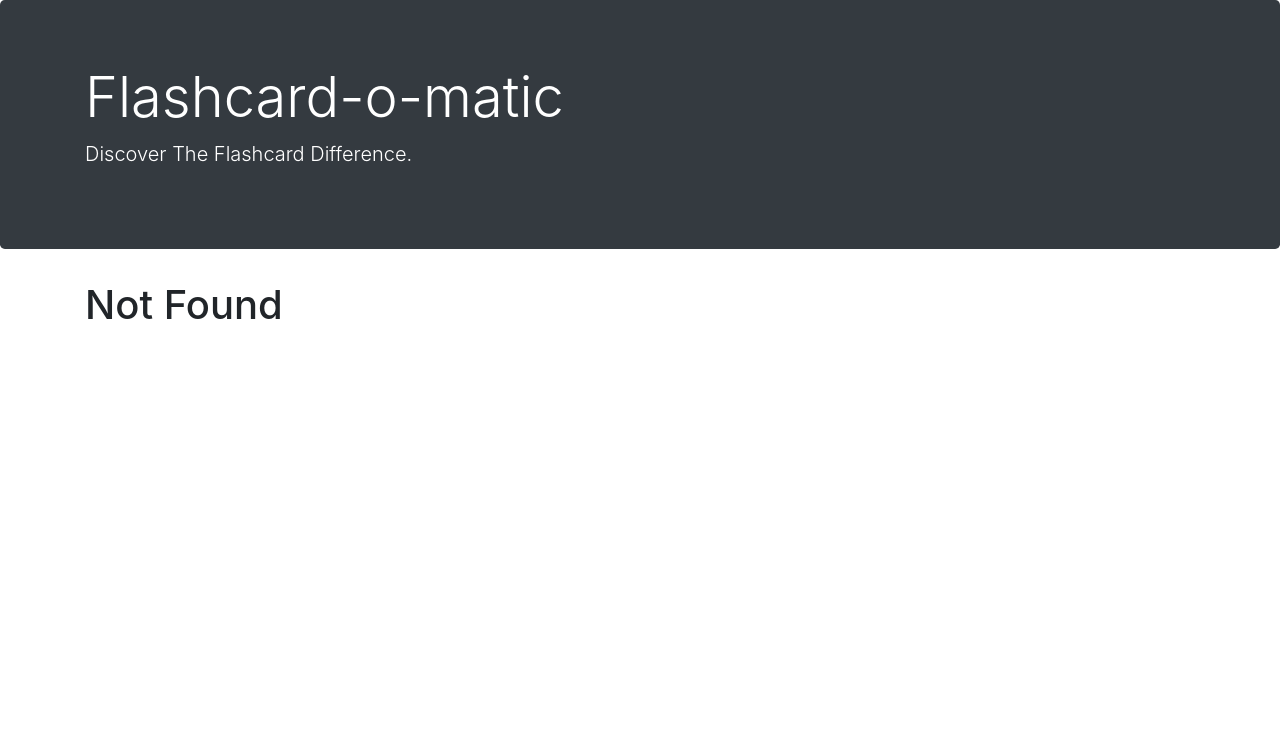
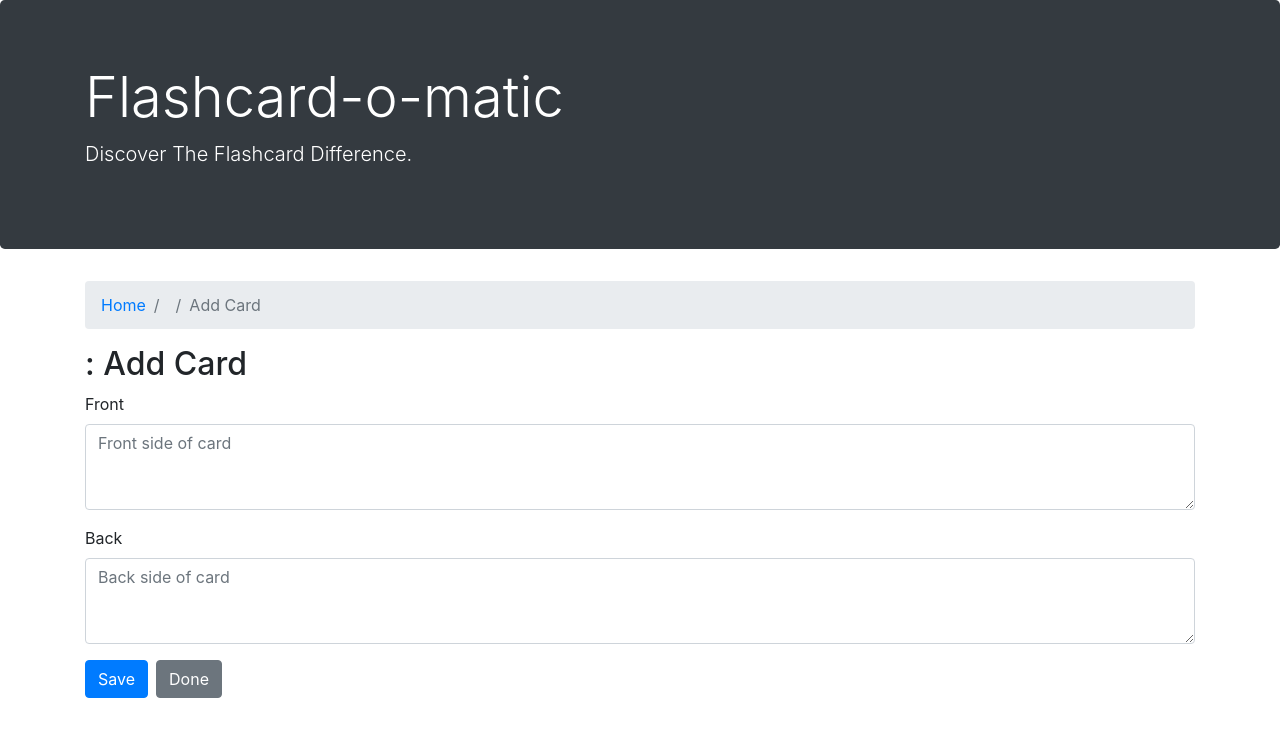
Before and after one commit to acreese16/Flashcard-app-project, a React (Create React App) app: page /decks/1/cards/new in a window 1280 px wide. Before the commit this address had no page. Shown: the top 736 px of the page. Built offline with nearby package versions, Linux system fonts and the light colour scheme; no server answers; a web font is replaced by a local one.

Commit message:
Adding changes to the AddCard component

```diff
--- a/src/Layout/index.js
+++ b/src/Layout/index.js
@@ -4,6 +4,9 @@ import NotFound from "./NotFound";
 import CreateDeck from "../decks/CreateDeck";
 import Home from "../decks/Home";
 import { Route, Switch } from "react-router-dom";
+import Study from "../decks/Study";
+import Deck from "../decks/Deck";
+import AddCard from "../decks/cards/AddCard";
 
 function Layout() {
   return (
@@ -18,6 +21,15 @@ function Layout() {
           <Route path="/decks/new">
             <CreateDeck />
           </Route>
+          <Route path="/decks/:deckId/study">
+            <Study />
+          </Route>
+          <Route exact path="/decks/:deckId">
+            <Deck />
+          </Route>
+          <Route path="/decks/:deckId/cards/new">
+            <AddCard />
+          </Route>
           <Route>
             <NotFound />
           </Route>
--- a/src/decks/Study.js
+++ b/src/decks/Study.js
@@ -1,20 +1,49 @@
-import React, {useState, useEffect} from "react";
-import { useParams } from "react-router-dom";
-import {readDeck} from "../utils/api/index";
+import React, { useState, useEffect } from "react";
+import { useHistory, useParams, Link } from "react-router-dom";
+import { readDeck } from "../utils/api/index";
+import CardList from "./cards/CardList";
 
-function Study () {
+function Study() {
   //create a variable for the initial state of the deck to be an object
   const [deck, setDeck] = useState({});
   // get the deck's id
-    const {deckId} = useParams();
+  const { deckId } = useParams();
+  // create a history variable
+  const history = useHistory();
 
   // useEffect to get the proper deck
   useEffect(() => {
+    const abortControl = new AbortController();
+
     const getDeck = async () => {
       const activeDeck = await readDeck(deckId);
-            setDeck(() => activeDeck)
+      setDeck(() => activeDeck);
+    };
+    getDeck();
+    return () => abortControl.abort();
+  }, [deckId]);
+
+  return (
+    <>
+      <nav aria-label="breadcrumb">
+        <ol className="breadcrumb">
+          <li className="breadcrumb-item">
+            <Link to={`/`}>Home</Link>
+          </li>
+          <li className="breadcrumb-item">
+            <Link to={`/decks/${deckId}`}>{deck.name}</Link>
+          </li>
+          <li className="breadcrumb-item active" aria-label="page">
+            Study
+          </li>
+        </ol>
+      </nav>
+      <h2>
+          {deck.name}: Study
+      </h2>
+      <CardList />
+    </>
+  );
 }
-        getDeck();
 
-    }, [deckId])
-}
+export default Study;
--- a/src/decks/cards/AddCard.js
+++ b/src/decks/cards/AddCard.js
@@ -1,43 +1,88 @@
-import React, { useState, useEffect } from 'react'
-import { useParams } from 'react-router-dom';
-import { readDeck } from '../../utils/api';
+import React, { useState, useEffect } from "react";
+import { Link, useParams } from "react-router-dom";
+import { readDeck, createCard, updateCard } from "../../utils/api/index";
 
-export default function AddCard() {
+function AddCard() {
   const [deck, setDeck] = useState([]);
   // creating use State  default for new cards that are created to the flashcard deck
-    const [cardDetails, setCardDetails] = useState({front: "", back: "", deckId: ""});
+  const [cardDetails, setCardDetails] = useState({
+    front: "",
+    back: "",
+    deckId: "",
+  });
   // set the deck id to the parameters that get added to the value as a unique id
-    const {deckId} = useParams();
+  const { deckId } = useParams();
 
   // creating a Use Effect to asynchronous callback code to run the code and abort the api call and creates a new deckId
   useEffect(() => {
     const abortControl = new AbortController();
 
     const cardInfo = async () => {
-            const response = await readDeck( deckId, {signal: abortControl.signal});
+      const response = await readDeck(deckId,  abortControl.signal );
 
-            const infoFromAPI = await response.json();
-            setDeck(infoFromAPI);
-        }
+      setDeck(() => response)
+    };
 
     cardInfo();
 
     return () => {
       abortControl.abort();
-        }
+    };
   }, [deckId]);
 
   // create a variable that updates the card if there is a change
-    const updateCard= ({target}) => {
-        setCardDetails({...cardDetails, [target.name]: target.value});
+  const modifyCard = ({ target }) => {
+    setCardDetails({ ...cardDetails, [target.name]: target.value });
   };
 
-    // create
+  // create a submit handler for when a new card is created
+  const submitCard = (event) => {
+    event.preventDefault();
 
+    setCardDetails({ ...cardDetails, deckId: deckId });
+    createCard(deckId, cardDetails);
+    setCardDetails({ front: "", back: "", deckId: "" });
+  };
 
   return (
     <div>
+      <nav aria-label="breadcrumb">
+        <ol className="breadcrumb">
+          <li className="breadcrumb-item">
+            <Link to={`/`}>Home</Link>
+          </li>
+          <li className="breadcrumb-item">
+              <Link to={`/decks/${deckId}`}>
+                  {deck.name}
+              </Link>
+          </li>
+          <li className="breadcrumb-item active" aria-label="page">
+              Add Card
+          </li>
+        </ol>
+      </nav>
+      <h2>{deck.name}: Add Card</h2>
+      <form onSubmit={submitCard}>
+          <fieldset>
+              <div className="form-group">
+                  <label htmlFor="front">Front</label>
+                  <textarea name="front" id="front" rows={3} className="form-control" value={cardDetails.front} onChange={modifyCard} placeholder="Front side of card" />
+              </div>
+              <div className="form-group">
+                  <label htmlFor="back">Back</label>
+                  <textarea name="back" id="back" rows={3} className="form-control" value={cardDetails.back} onChange={modifyCard} placeholder="Back side of card" />
+              </div>
+              <button type="submit" className="btn btn-primary mr-2" onClick={submitCard}>
+                  Save
+              </button>
+              <Link to={`/decks/${deckId}`} className="btn btn-secondary mr-2">
+                  Done
+              </Link>
+          </fieldset>
+      </form>
 
     </div>
-    )
+  );
 }
+
+export default AddCard;
```
Lines whose indentation alone changed are shown as unchanged.
